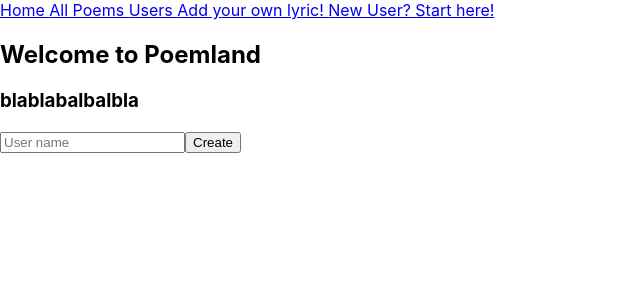
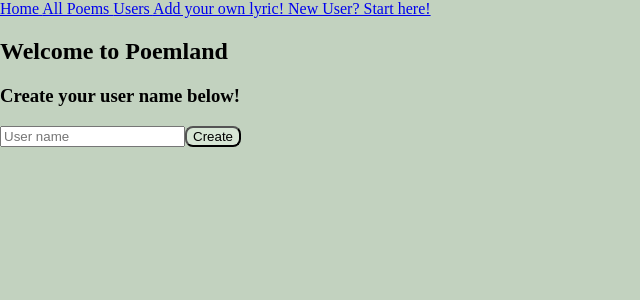
Before and after one commit to isabessa05/phase-3-project-react, a React (Create React App) app: page /newuser in a window 1280 px wide. Shown: the top 300 px of the page, without its empty margins (0-640 px from the left). Built offline with nearby package versions, Linux system fonts and the light colour scheme; no server answers.

Commit message:
Added styling

```diff
--- a/src/NewUser.js
+++ b/src/NewUser.js
@@ -32,7 +32,7 @@ function NewUser () {
     return (
         <div className="new-user-form">
             <h2>Welcome to Poemland</h2>
-            <h3> blablabalbalbla </h3>
+            <h3> Create your user name below! </h3>
         <form onSubmit={addUser}>
           <input onChange={handleChange} value={formInput.name} type="text" name="name" placeholder="User name " />
                 <button type="submit"> Create </button>
--- a/src/card.css
+++ b/src/card.css
@@ -2,9 +2,10 @@
     width: 90%;
     display: grid;
     flex-direction: column;
-    border: 5px black solid;
+    border: 2px black solid;
     margin-left: 5%;
-
+    box-shadow: 4px 4px gray;
+    background-color: white;
 }
 
 .header {
--- a/src/index.css
+++ b/src/index.css
@@ -5,9 +5,16 @@ body {
     sans-serif;
   -webkit-font-smoothing: antialiased;
   -moz-osx-font-smoothing: grayscale;
+  background-color: rgba(168, 191, 164, 0.693);
+  font-family: serif;
 }
 
 code {
   font-family: source-code-pro, Menlo, Monaco, Consolas, 'Courier New',
     monospace;
 }
+
+button {
+  background-color: rgba(225, 239, 223, 0.693);
+  border-radius: 8px;
+}
```
